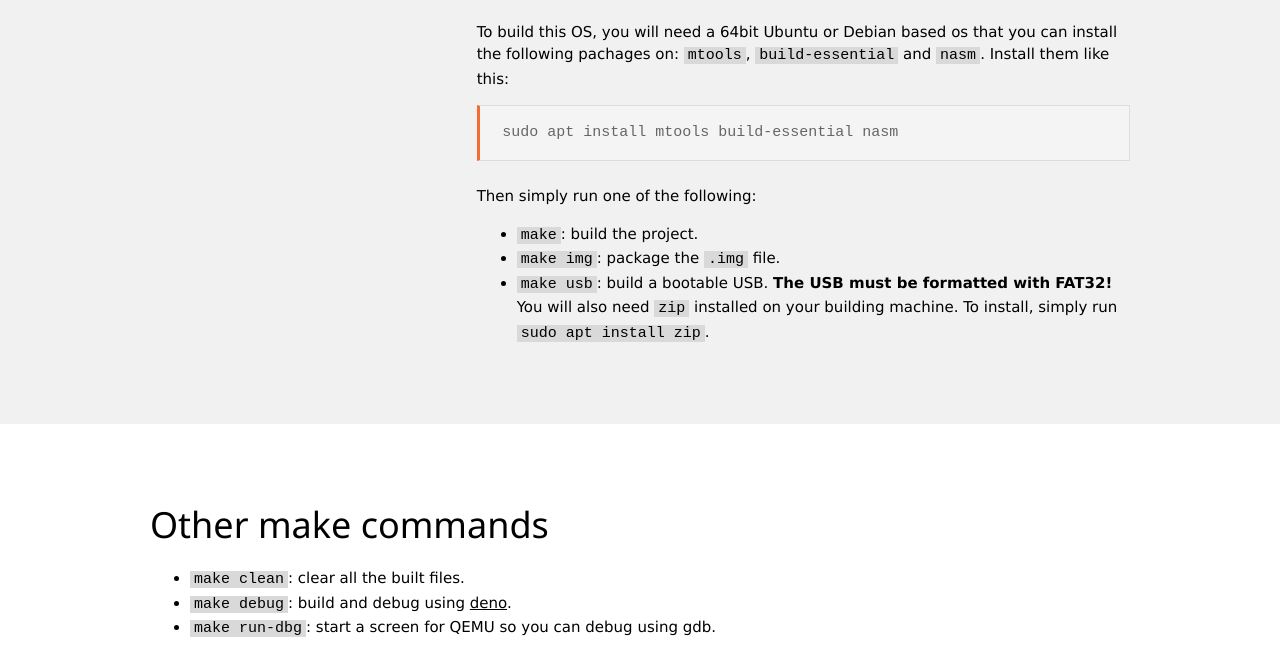
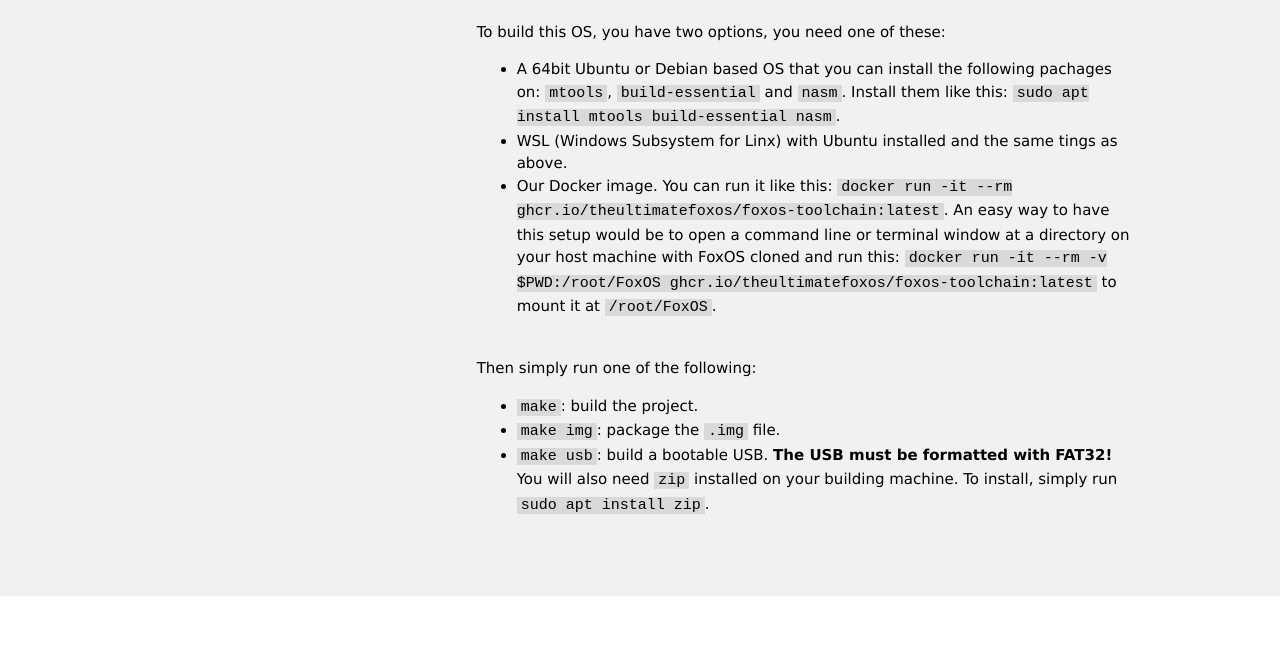
Before and after one commit to TheUltimateFoxOS/theultimatefoxos.github.io, a plain HTML site: page index.html in a window 1280 px wide. Shown: the part 1975-2642 px from the top of the page. Drawn offline with Linux system fonts and the light colour scheme.

Commit message:
Update to match the README of FoxOS

```diff
--- a/index.html
+++ b/index.html
@@ -41,10 +41,15 @@
           <h2>Building</h2>
           <p>
             Before you build the project, you need to clone the submodules. To do so, run:
-          <pre>git submodule update --init --recursive</pre>
-          To build this OS, you will need a 64bit Ubuntu or Debian based os that you can install the following pachages on: <code>mtools</code>, <code>build-essential</code> and <code>nasm</code>. Install them like this:
-          <pre>sudo apt install mtools build-essential nasm</pre>
-          Then simply run one of the following:<br>
+            <pre>git submodule update --init --recursive</pre>
+            To build this OS, you have two options, you need one of these:
+            <ul>
+              <li>A 64bit Ubuntu or Debian based OS that you can install the following pachages on: <code>mtools</code>, <code>build-essential</code> and <code>nasm</code>. Install them like this: <code>sudo apt install mtools build-essential nasm</code>.</li>
+              <li>WSL (Windows Subsystem for Linx) with Ubuntu installed and the same tings as above.</li>
+              <li>Our Docker image. You can run it like this: <code>docker run -it --rm ghcr.io/theultimatefoxos/foxos-toolchain:latest</code>. An easy way to have this setup would be to open a command line or terminal window at a directory on your host machine with FoxOS cloned and run this: <code>docker run -it --rm -v $PWD:/root/FoxOS ghcr.io/theultimatefoxos/foxos-toolchain:latest</code> to mount it at <code>/root/FoxOS</code>.</li>
+            </ul>
+            <br>
+            Then simply run one of the following:<br>
           </p>
           <ul>
             <li><code>make</code>: build the project.</li>
@@ -85,7 +90,7 @@
           <h1>Running</h1>
           <p>
             To run this OS, you can either use a VM or a bootable USB. See the building section for more info on how to build them.<br>
-            How to start:<br>
+            How to start:
           </p>
           <ul>
             <li><strong>QEMU</strong>: Use make <code>make run</code> to build and launch QEMU with the correct configuration.</li>
```
